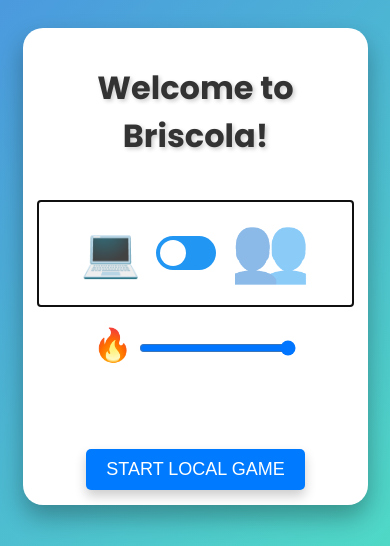
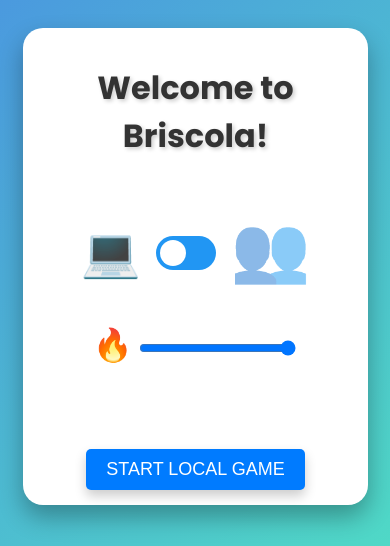
Before and after one commit to keatonrproud/briscola, a Flask app: page / in a window 390 px wide, with the restyled element focused. Shown: the part 141-687 px from the top of the page. Run offline with Flask 3, Linux system fonts and the light colour scheme; data that the repository does not hold is empty; some libraries are stand-ins or nearby versions.

Commit message:
fix: mobile home screen

```diff
--- a/frontend/static/styles.css
+++ b/frontend/static/styles.css
@@ -113,6 +113,11 @@ br {
     justify-content: center;
     margin-bottom: 0;
     flex-wrap: wrap; /* Allows wrapping for smaller screens */
+}
+
+.game-mode-selector:focus, .game-mode-selector:active, .mode-label:focus, .mode-label:active, .toggle:focus, .toggle:active {
+    background-color: transparent;
+    outline: none;
 }
 
 .mode-label {
```
